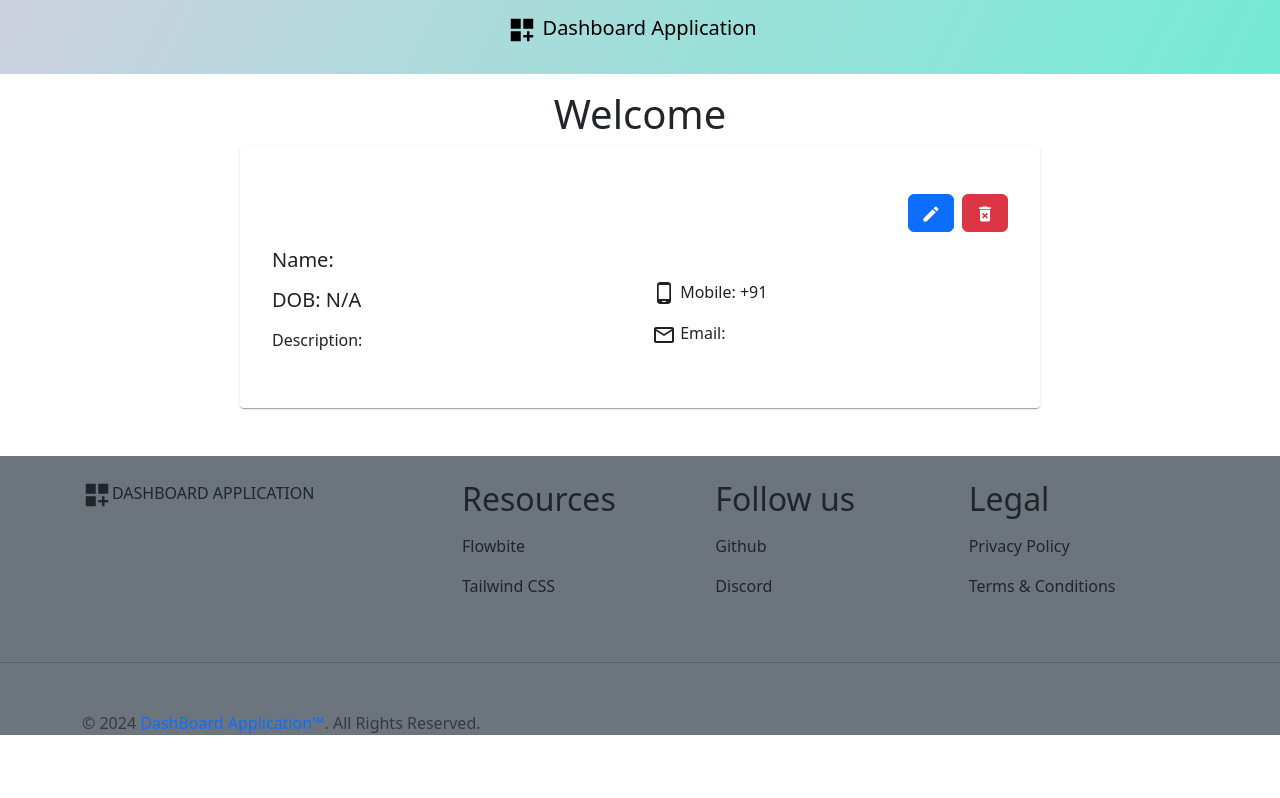
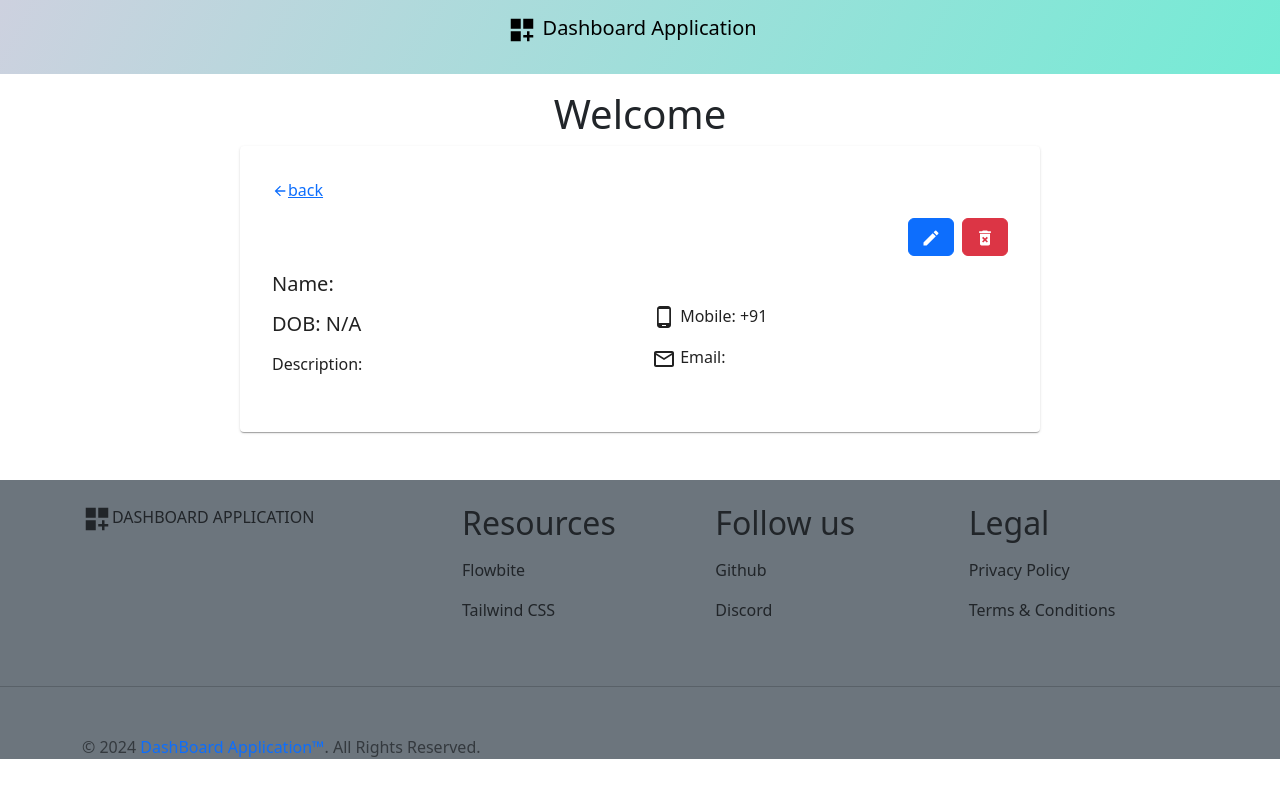
Before and after one commit to aman-q/Dashboard_app, a React (Create React App) app: page /view/1 in a window 1280 px wide. Built offline with nearby package versions, Linux system fonts and the light colour scheme; no server answers.

Commit message:
Update View.js

```diff
--- a/src/component/View.js
+++ b/src/component/View.js
@@ -5,6 +5,7 @@ import CardContent from '@mui/material/CardContent';
 import PhoneAndroidIcon from '@mui/icons-material/PhoneAndroid';
 import MailOutlineIcon from '@mui/icons-material/MailOutline';
 import { MdDeleteForever, MdEdit } from 'react-icons/md';
+import { IoMdArrowBack } from 'react-icons/io';
 
 const View = () => {
     const [userdata, setUserdata] = useState({});
@@ -64,6 +65,7 @@ const View = () => {
 
             <Card sx={{ minWidth: 400, maxWidth: 800, margin: 'auto', padding: 2 }}>
                 <CardContent>
+                   <NavLink to='/'><IoMdArrowBack />back</NavLink>
                     <div className='add-btn d-flex justify-content-end'>
                         <NavLink to={`/edit/${userdata._id}`}>
                             <button className="btn btn-primary me-2"> <MdEdit size={20} /> </button>
```
